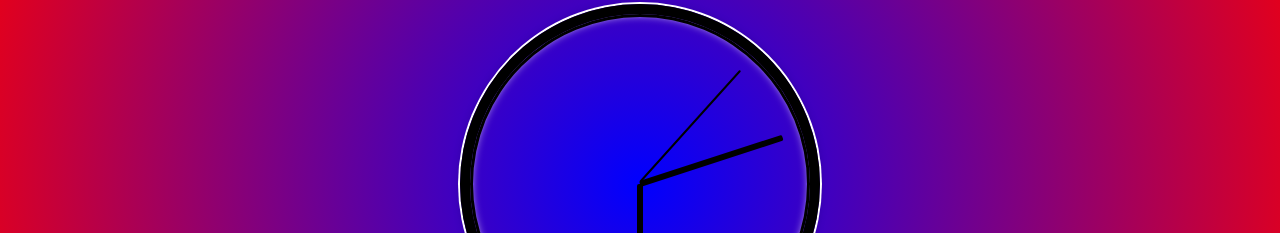
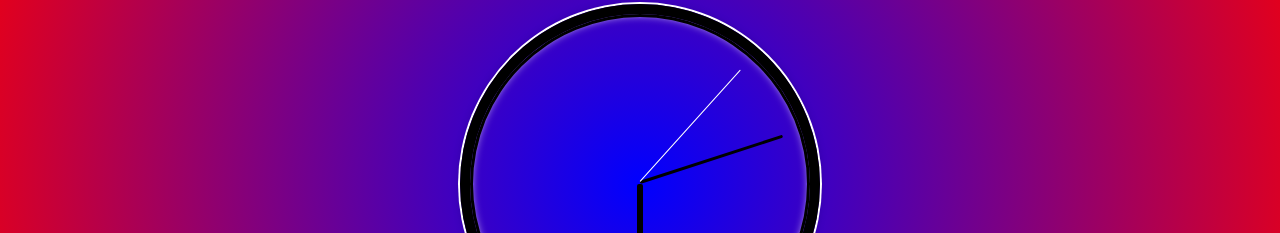
Before and after one commit to AkashsRepositories/JavaScript-30, a plain HTML site: page Day 2: Analog Clock/index.html in a window 1280 px wide. Shown: the part 216-449 px from the top of the page. Drawn offline with Linux system fonts and the light colour scheme.

Commit message:
Add files via upload

```diff
--- a/Day 2: Analog Clock/style.css
+++ b/Day 2: Analog Clock/style.css
@@ -48,10 +48,11 @@ html {
     transform-origin: 100%;
   }
 
-  .minute-hand{
-      height: 4px;
+.min-hand{
+      height: 3px;
   }
 
   .second-hand{
-      height: 2px;
+      height: 1px;
+      background-color: white;
   }
```
